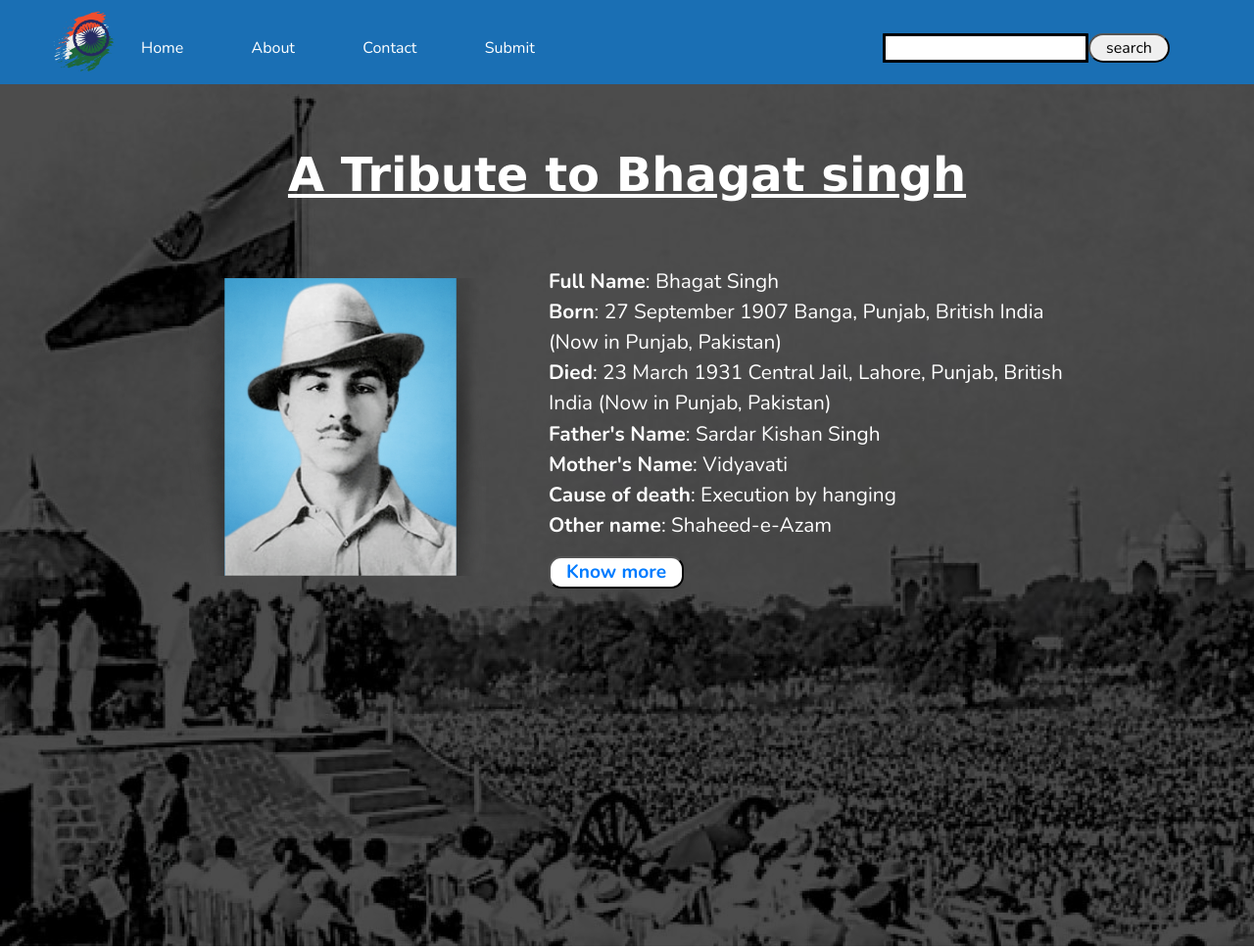
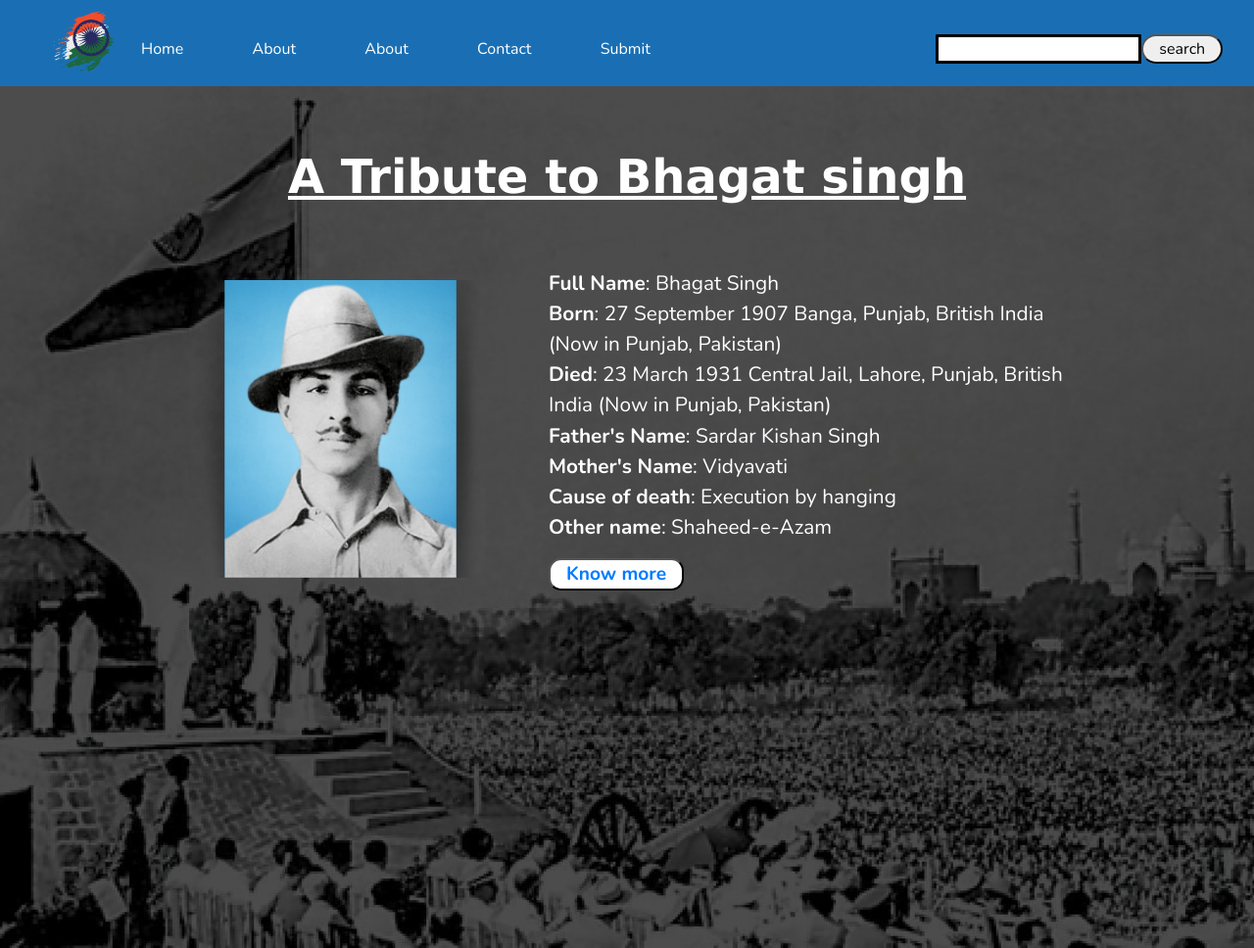
Before and after one commit to rohitshukla001/Tribute, a plain HTML site: page index.html in a window 1280 px wide. Shown: the top 968 px of the page at 98% size. Drawn offline with nearby package versions, Linux system fonts and the light colour scheme; files that its build step writes are made by us from their sources; files whose address does not match are found by name.

Commit message:
Update index.html

```diff
--- a/index.html
+++ b/index.html
@@ -22,6 +22,7 @@
                 <div class="logo"><img src="assets/images/logo.png" alt="logo"></div>
                 <li><a href="index.html">Home</a></li>
                 <li><a href="about.html">About</a></li>
+                <li><a href="blog.html">About</a></li>
                 <li><a href="contact.html">Contact</a></li>
                 <li><a href="submit.html">Submit</a></li>
             </ul>
```
